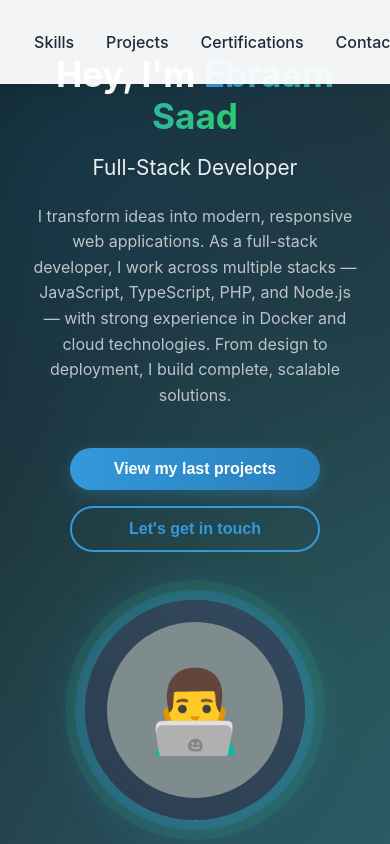
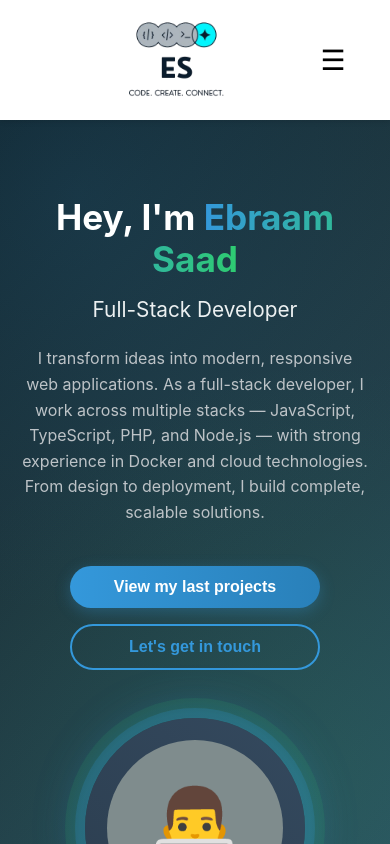
Before and after one commit to EbraamWD/react_portfolio, a React (Create React App) app: page / in a window 390 px wide. Shown: the top 844 px of the page. Built offline with nearby package versions, Linux system fonts and the light colour scheme.

Commit message:
small bug fix responsivness

```diff
--- a/src/components/Contacts/Contact.css
+++ b/src/components/Contacts/Contact.css
@@ -10,6 +10,7 @@
   margin: 0 auto;
   display: flex;
   justify-content: center;
+  flex-wrap: wrap; /* permette ai contenuti di andare a capo */
 }
 
 .contact h2 {
@@ -47,10 +48,12 @@
   border-radius: 15px;
   padding: 40px;
   box-shadow: 0 10px 30px rgba(0, 0, 0, 0.08);
+  flex-wrap: wrap; /* fix per mobile */
 }
 
 .contact-info {
   flex: 1;
+  min-width: 250px; /* impedisce che diventi troppo stretto */
 }
 
 .contact-info h3 {
@@ -76,6 +79,7 @@
   margin-right: 15px;
   color: white;
   font-size: 1.2rem;
+  flex-shrink: 0;
 }
 
 .contact-details h4 {
@@ -92,6 +96,7 @@
   display: flex;
   gap: 15px;
   margin-top: 2rem;
+  flex-wrap: wrap;
 }
 
 .social-link {
@@ -115,17 +120,20 @@
 
 .contact-form {
   flex: 2;
+  min-width: 250px; /* evita che diventi troppo stretto */
 }
 
 .form-row {
   display: flex;
   gap: 20px;
   margin-bottom: 20px;
+  flex-wrap: wrap; /* fix input fuori container */
 }
 
 .form-group {
   flex: 1;
   margin-bottom: 20px;
+  min-width: 100px; /* evita input troppo piccoli */
 }
 
 .form-group label {
@@ -144,6 +152,7 @@
   font-size: 1rem;
   transition: border-color 0.3s ease;
   font-family: inherit;
+  box-sizing: border-box; /* importante per larghezza corretta */
 }
 
 .form-group input:focus,
@@ -183,6 +192,7 @@
 @media (max-width: 992px) {
   .contact-content {
     flex-direction: column;
+    gap: 30px;
   }
 
   .contact-info {
@@ -205,7 +215,7 @@
 
   .form-row {
     flex-direction: column;
-      gap: 0;
+    gap: 15px;
   }
 }
 
--- a/src/components/Header/Header.css
+++ b/src/components/Header/Header.css
@@ -1,62 +1,80 @@
+/* Stile base */
 .header {
   position: fixed;
   top: 0;
+  left: 0;
   width: 100%;
-    background-color: rgba(255, 255, 255, 0.95);
-    box-shadow: 0 2px 10px rgba(0, 0, 0, 0.1);
+  height: 120px;
+  background: white;
+  display: flex;
+  align-items: center;
+  box-shadow: 0 2px 5px rgba(0,0,0,0.1);
   z-index: 1000;
-    padding: 1rem 0;
 }
 
 .container {
-    width: 90%;
-    max-width: 1200px;
-    margin: 0 auto;
   display: flex;
   justify-content: space-between;
   align-items: center;
+  width: 100%;
+  padding: 0 20px;
 }
 
-  .logo a {
-    font-size: 1.5rem;
-    font-weight: 700;
-    color: #2563eb;
-    text-decoration: none;
+.logo img {
+  width: 40%;
+}
+
+/* NAV stile desktop */
+.nav {
+  display: flex;
 }
 
 .nav ul {
   display: flex;
+  gap: 20px;
   list-style: none;
-    gap: 2rem;
+  margin: 0;
+  padding: 0;
 }
 
 .nav a {
   text-decoration: none;
-    color: #1e293b;
+  color: #1f2937;
   font-weight: 500;
-    transition: color 0.3s ease;
 }
 
-  .nav a:hover {
-    color: #2563eb;
+/* Nascondo il bottone hamburger su desktop */
+.menu-toggle {
+  display: none;
+}
+
+/* --- MOBILE --- */
+@media (max-width: 768px) {
+  .nav {
+    display: none; /* nascosto di default */
+    position: absolute;
+    top: 64px;
+    left: 0;
+    width: 100%;
+    background: white;
+    flex-direction: column;
+    padding: 20px;
+  }
+
+  .nav ul {
+    flex-direction: column;
+    gap: 15px;
+  }
+
+  .nav.nav-open {
+    display: flex; /* appare quando clicchi */
   }
 
   .menu-toggle {
-    display: none;
-    flex-direction: column;
+    display: block;
     background: none;
     border: none;
+    font-size: 28px;
     cursor: pointer;
   }
-
-  .menu-toggle span {
-    width: 25px;
-    height: 3px;
-    background-color: #1e293b;
-    margin: 3px 0;
-    transition: 0.3s;
 }
-
-  .logo img {
-    width: 50%;
-  }
--- a/src/components/Header/Header.js
+++ b/src/components/Header/Header.js
@@ -1,6 +1,7 @@
-import React, {useState} from 'react';
+import React, { useState } from 'react';
 import './Header.css';
 import es from '../../images/es.png';
+
 const Header = () => {
   const [isMenuOpen, setIsMenuOpen] = useState(false);
 
@@ -12,9 +13,11 @@ const Header = () => {
     <header className="header">
       <div className="container">
         <div className="logo">
-                    <a href="#home"><img src={es} alt='ES'/></a>
+          <a href="#home"><img src={es} alt="ES" /></a>
         </div>
-                <nav className="nav ${isMenuOpen ? 'nav-open' : ''}">
+
+        {/* nav con classe dinamica */}
+        <nav className={`nav ${isMenuOpen ? 'nav-open' : ''}`}>
           <ul>
             <li><a href="#skills" onClick={toggleMenu}>Skills</a></li>
             <li><a href="#projects" onClick={toggleMenu}>Projects</a></li>
@@ -22,10 +25,18 @@ const Header = () => {
             <li><a href="#contact" onClick={toggleMenu}>Contact</a></li>
           </ul>
         </nav>
-                <button className="menu-toggle" onClick={toggleMenu}></button>
+
+        {/* bottone hamburger / close */}
+        <button
+          className="menu-toggle"
+          onClick={toggleMenu}
+          aria-label="Toggle menu"
+        >
+          {isMenuOpen ? "✖" : "☰"}
+        </button>
       </div>
     </header>
-    )
-}
+  );
+};
 
 export default Header;
--- a/src/components/Hero/Hero.css
+++ b/src/components/Hero/Hero.css
@@ -302,11 +302,12 @@
       width: 280px;
       height: 280px;
     }
+
   }
 
   @media (max-width: 576px) {
     .hero {
-      padding: 0 8%;
+      padding-top: 130px;
     }
 
     .hero-title {
--- a/src/components/Projects/Project.js
+++ b/src/components/Projects/Project.js
@@ -17,7 +17,7 @@ const Projects = () => {
     return (
         <section id="projects" className="projects">
             <div className="projects-title">
-                <h2>Latest Projects</h2>
+                <h2>Latest Project</h2>
             </div>
             <div className="container">
                 <div className="projects-grid">
```
Lines whose indentation alone changed are shown as unchanged.
